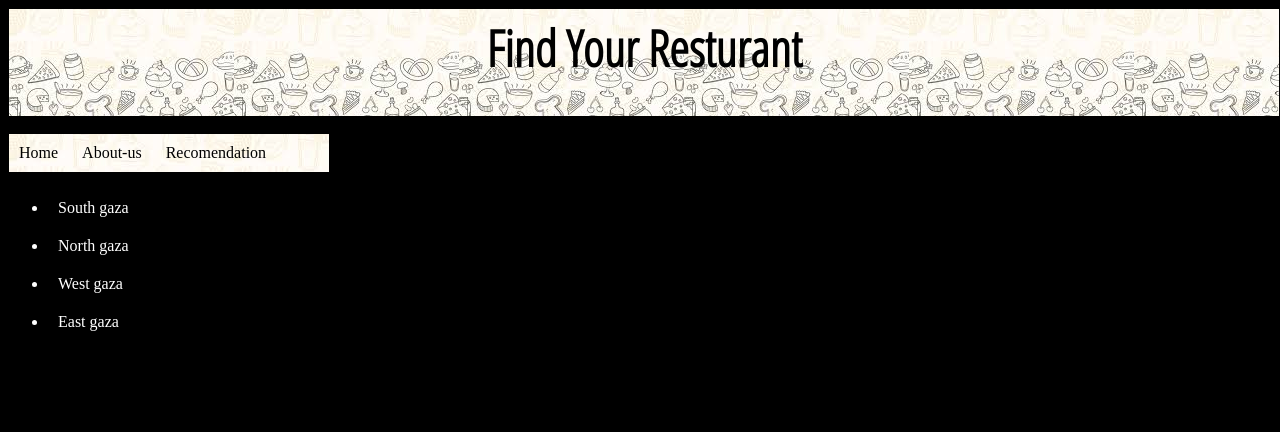
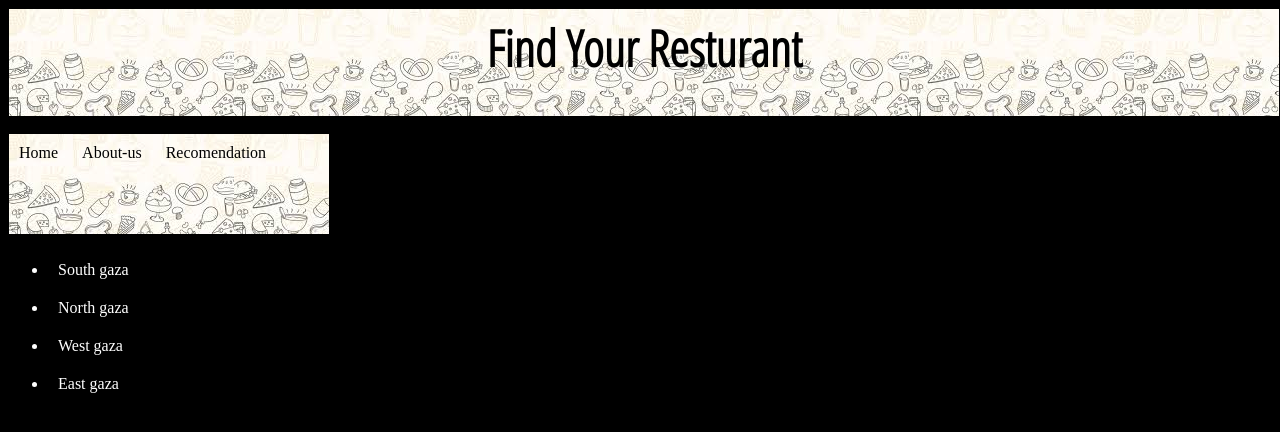
Before and after one commit to Khaledzaq/restaurant-project, a Flask app: page / in a window 1280 px wide. Shown: the top 432 px of the page. Run offline with Flask 2, Linux system fonts and the light colour scheme.

Commit message:
changed the style file

```diff
--- a/static/stylesheets/style.css
+++ b/static/stylesheets/style.css
@@ -24,7 +24,7 @@ h1 {
 	background-image:url("../images/image3.jpeg");
 	padding:0px;
 	width :320px;
-	height:100;
+	height:100px;
 	border:solid black 1px;
 
 }
```
